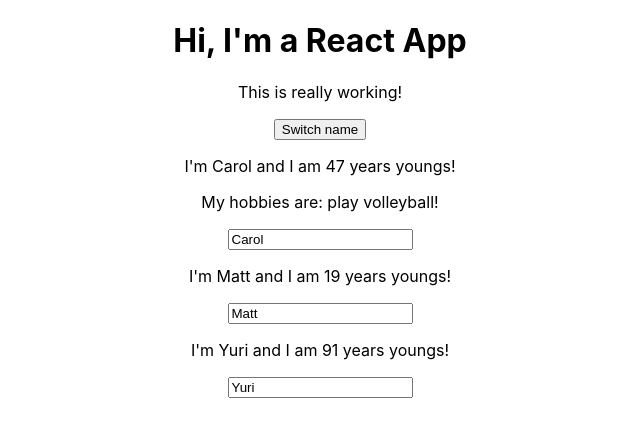
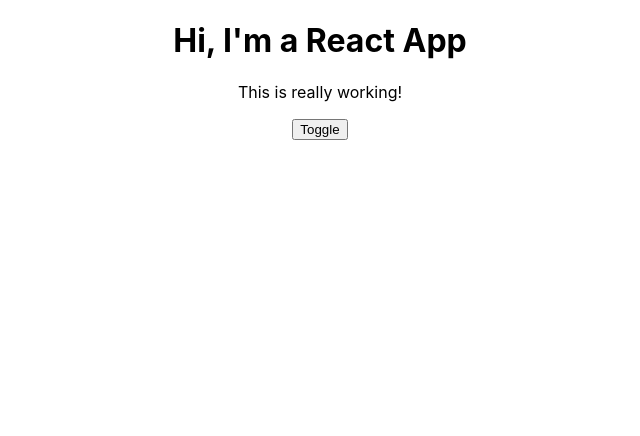
Before and after one commit to RickCardoso/react-complete-guide, a React (Create React App) app: page / in a window 1280 px wide. Shown: the top 436 px of the page, without its empty margins (320-960 px from the left). Built offline with nearby package versions, Linux system fonts and the light colour scheme.

Commit message:
section 4 class 61

```diff
--- a/src/App.js
+++ b/src/App.js
@@ -7,58 +7,62 @@
   state = {
     people: [
       {
+        id: 'rid1231',
         name: 'Carol',
         age: 47,
         hobbies: 'play volleyball'
       },
       {
+        id: 'rid1232',
         name: "Matt",
         age: 19
       },
       {
+        id: 'rid1233',
         name: "Yuri",
         age: 91
       }
-    ]
-  }
+    ],
+    showPeople: false,
+  };
 
-  switchNameHandler = (newName) => {
+  deletePersonHandler = (index) => {
+    const currentPeople = [...this.state.people];
+    currentPeople.splice(index, 1);
+
     this.setState({
-      ...this.state,
-      people: [
-        {
-          name: newName,
-          age: 49,
-          hobbies: 'play volleyball on the beach'
-        }
-      ]
+      people: currentPeople
     });
   }
 
-  nameChangeHandler = (event) => {
+  nameChangeHandler = (event, id) => {
+    const currentPeople = [...this.state.people];
+    const person = currentPeople.find((p) => p.id === id);
+
+    if (!person) return null;
+
+    person.name = event.target.value;
+
     this.setState({
-      ...this.state,
-      people: [
-        {
-          name: event.target.value,
-          age: 49,
-          hobbies: 'play volleyball on the beach'
-        }
-      ]
+      people: currentPeople
     });
   }
 
+  togglePeopleHandler = () => {
+    this.setState({ showPeople: !this.state.showPeople })
+  }
+
   render () {
-    const peopleComponents = this.state.people.map((p, index) => {
+    const peopleComponents = this.state.showPeople && this.state.people.map((p, index) => {
       let hobbies = '';
       if (!!p.hobbies) hobbies = `My hobbies are: ${p.hobbies}!`;
       return (
         <Person
-          click={this.switchNameHandler.bind(this, 'Anna')}
-          change={this.nameChangeHandler}
+          click={this.deletePersonHandler.bind(this, index)}
+          change={(event) => this.nameChangeHandler(event, p.id)}
           name={p.name}
           age={p.age}
-          key={index}>
+          key={p.id}>
           {hobbies}
         </Person>
       );
@@ -68,7 +72,7 @@
       <div className="App">
         <h1>Hi, I'm a React App</h1>
         <p>This is really working!</p>
-        <button onClick={this.switchNameHandler.bind(this, 'Anna')}>Switch name</button>
+        <button onClick={this.togglePeopleHandler}>Toggle</button>
         {peopleComponents}
       </div>
     );
```
